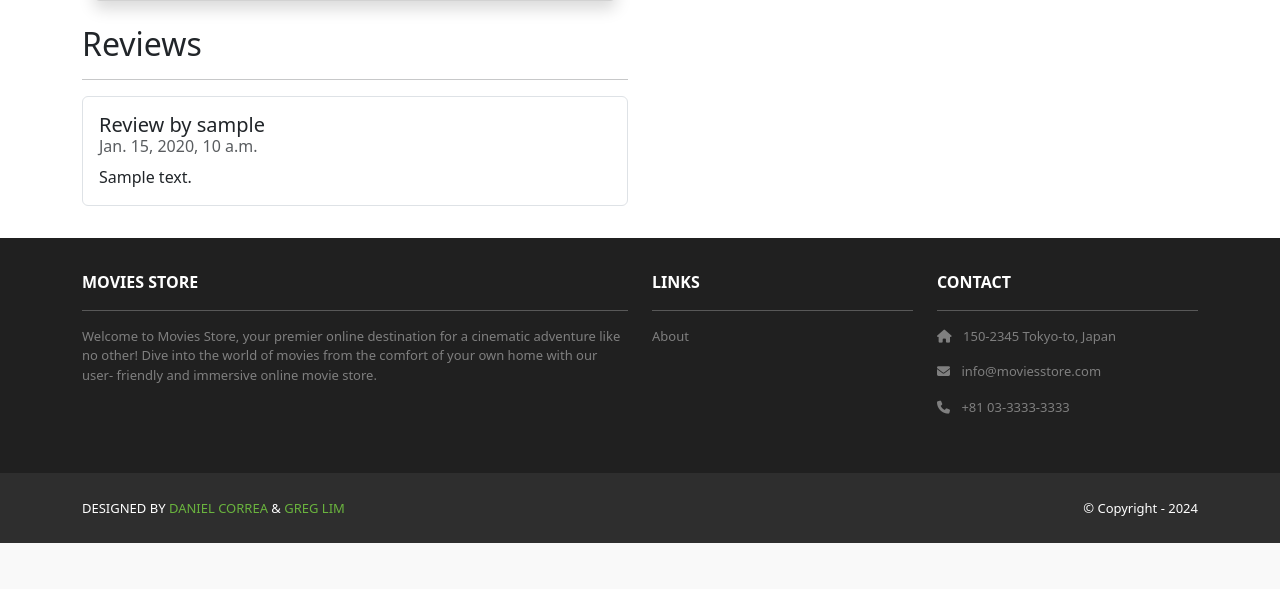
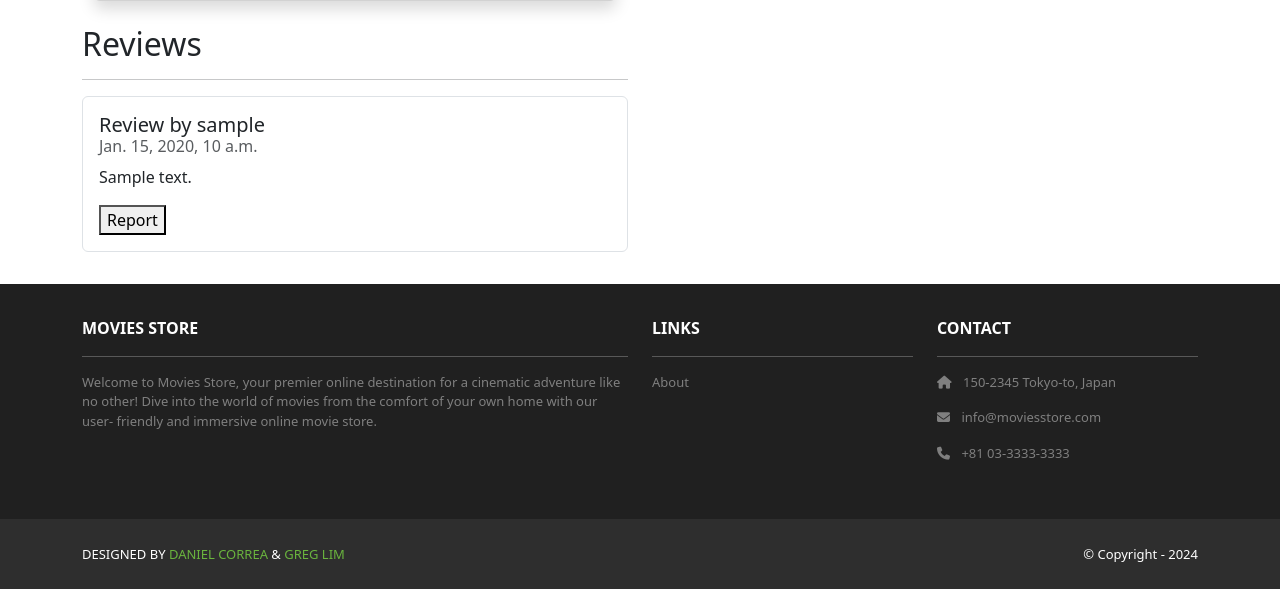
Before and after one commit to TheNopenator/GTMovieStore, a Django app: template moviesstore/movies/templates/movies/show.html in a window 1280 px wide. Shown: the part 823-1412 px from the top of the page. Before the commit the page ends 1366 px from the top, so only its background shows below. Run offline with Django 4.2, Linux system fonts and the light colour scheme; a user stored in the database is signed in; the template is opened without the code that fills it: most values are stand-ins (such as "Sample title", 1, 10 or a date in 2020); grey boxes marked "Sample" are stand-in pictures; some libraries are stand-ins or nearby versions.

Commit message:
Functionality

```diff
--- a/moviesstore/movies/templates/movies/show.html
+++ b/moviesstore/movies/templates/movies/show.html
@@ -96,6 +96,12 @@
               {{ review.date }}
             </h6>
             <p class="card-text">{{ review.comment }}</p>
+            {% if user.is_authenticated %}
+              <form action="{% url 'movies:report_review' template_data.movie.id review.id %}" method="post" style="display:inline;">
+                {% csrf_token %}
+                <button type="submit">Report</button>
+              </form>
+            {% endif %}
           </li>
           {% endfor %}
         </ul>
```
